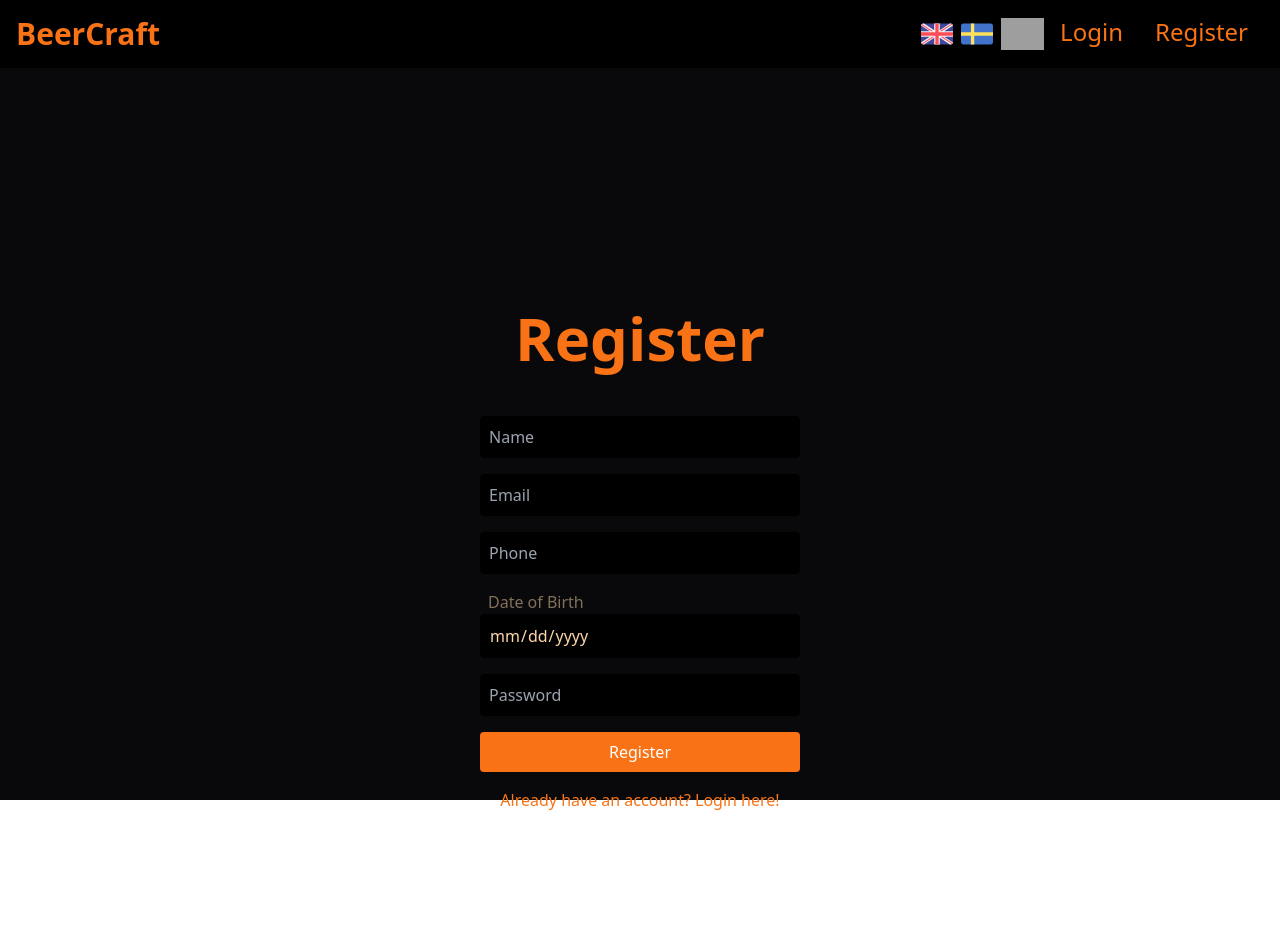
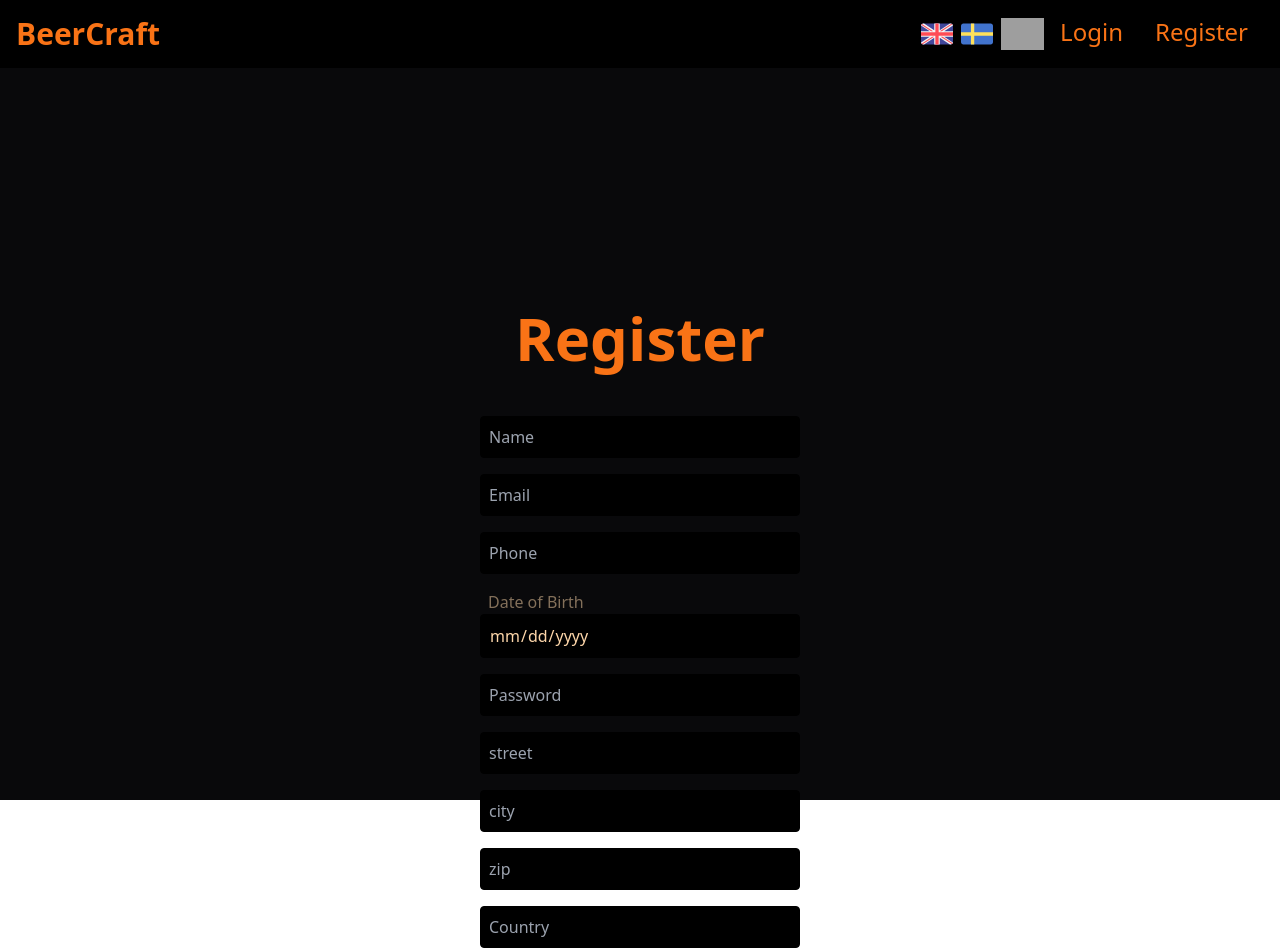
Before and after one commit to CNA-25/users-frontend, a React (Vite) app: page /register in a window 1280 px wide. Shown: the top 952 px of the page. Before the commit the page ends 812 px from the top, so only its background shows below. Built offline with nearby package versions, Linux system fonts and the light colour scheme; grey boxes are pictures that could not be loaded.

Commit message:
Add adress to register

```diff
--- a/src/pages/EditUserInfo.tsx
+++ b/src/pages/EditUserInfo.tsx
@@ -134,7 +134,7 @@ const EditUserInfo: React.FC = () => {
       phone: formData.phone,
       dob: formData.dob,
       password: formData.password,
-      address: formData.address, // No need for JSON.stringify
+      address: formData.address,
       data: formData.data ? JSON.parse(formData.data) : {},
     };
 
@@ -245,24 +245,6 @@ const EditUserInfo: React.FC = () => {
             className="p-2 text-orange-200 bg-black border border-black rounded"
           />
           <input
-            type="password"
-            name="password"
-            placeholder={t("newPassword")}
-            value={formData.password}
-            onChange={handleChange}
-            required
-            className="p-2 text-orange-200 bg-black border border-black rounded"
-          />
-          <input
-            type="password"
-            name="confirmPassword"
-            placeholder={t("retypePassword")}
-            value={formData.confirmPassword}
-            onChange={handleChange}
-            required
-            className="p-2 text-orange-200 bg-black border border-black rounded"
-          />
-          <input
             type="text"
             name="address.street"
             placeholder={t("street")}
@@ -298,7 +280,24 @@ const EditUserInfo: React.FC = () => {
             required
             className="p-2 text-orange-200 bg-black border border-black rounded"
           />
-
+          <input
+            type="password"
+            name="password"
+            placeholder={t("newPassword")}
+            value={formData.password}
+            onChange={handleChange}
+            required
+            className="p-2 text-orange-200 bg-black border border-black rounded"
+          />
+          <input
+            type="password"
+            name="confirmPassword"
+            placeholder={t("retypePassword")}
+            value={formData.confirmPassword}
+            onChange={handleChange}
+            required
+            className="p-2 text-orange-200 bg-black border border-black rounded"
+          />
           <button
             type="submit"
             className="p-2 text-white bg-orange-500 rounded hover:bg-orange-800"
--- a/src/pages/RegistrationPage.tsx
+++ b/src/pages/RegistrationPage.tsx
@@ -13,44 +13,60 @@ const RegistrationPage: React.FC = () => {
     phone: "",
     dob: "",
     password: "",
+    address: {
+      street: "",
+      city: "",
+      zip: "",
+      country: "",
+    },
   });
+
   const { setToken, setAuthenticated } = useAuthStore();
   const [loading, setLoading] = useState(false);
   const navigate = useNavigate();
   const { state } = useLocation();
   const { t } = useTranslation();
 
-	// Uppdaterar state när användaren skriver i ett inmatningsfält
+  // Handles input changes, including address fields
   const handleChange = (e: React.ChangeEvent<HTMLInputElement>) => {
     const { name, value } = e.target;
 
-		if (name === "dob") {
+    if (name.startsWith("address.")) {
+      // Extract field name (e.g., "street" from "address.street")
+      const field = name.split(".")[1];
+      setFormData((prev) => ({
+        ...prev,
+        address: { ...prev.address, [field]: value },
+      }));
+    } else if (name === "dob") {
+      // Convert date to ISO format
       const isoDate = new Date(value).toISOString();
-			setFormData({ ...formData, [name]: isoDate });
+      setFormData((prev) => ({ ...prev, [name]: isoDate }));
     } else {
-			setFormData({ ...formData, [e.target.name]: e.target.value });
+      setFormData((prev) => ({ ...prev, [name]: value }));
     }
   };
 
-	//Hanterar formulärinlämning
+  // Handles form submission
   const handleSubmit = async (e: React.FormEvent) => {
     e.preventDefault();
     setLoading(true);
 
-		// Skickar användardata till API:n, urln är en placeholder
     try {
       const response = await axios.post(
         "https://user-service-api-user-service.2.rahtiapp.fi/users",
         formData
       );
+
       toast.success(t("registerSuccess"), {
         className: "bg-zinc-900 text-white",
       });
+
       setToken(response.data.access_token);
       setAuthenticated(true);
       navigate(state?.path || "/orders");
     } catch (error) {
-			console.log(error);
+      console.error("Registration error:", error);
       toast.error(t("registerFailed"), {
         className: "bg-zinc-900 text-white",
       });
@@ -70,6 +86,7 @@ const RegistrationPage: React.FC = () => {
           <h1 className="mt-2 mb-8 text-3xl font-bold text-center text-orange-500 md:text-6xl sm:mt-60">
             {t("register")}
           </h1>
+
           <input
             type="text"
             name="name"
@@ -79,6 +96,7 @@ const RegistrationPage: React.FC = () => {
             className="p-2 text-orange-200 bg-black border border-black rounded"
             required
           />
+
           <input
             type="email"
             name="email"
@@ -88,6 +106,7 @@ const RegistrationPage: React.FC = () => {
             className="p-2 text-orange-200 bg-black border border-black rounded"
             required
           />
+
           <input
             type="tel"
             name="phone"
@@ -98,6 +117,7 @@ const RegistrationPage: React.FC = () => {
             className="p-2 text-orange-200 bg-black border border-black rounded"
             required
           />
+
           <div className="flex flex-col">
             <p className="pl-2 text-orange-200/50 text-md">{t("dob")}</p>
             <input
@@ -109,6 +129,7 @@ const RegistrationPage: React.FC = () => {
               required
             />
           </div>
+
           <input
             type="password"
             name="password"
@@ -118,6 +139,48 @@ const RegistrationPage: React.FC = () => {
             className="p-2 text-orange-200 bg-black border border-black rounded"
             required
           />
+
+          {/* Address Fields */}
+          <input
+            type="text"
+            name="address.street"
+            placeholder={t("street")}
+            value={formData.address.street}
+            onChange={handleChange}
+            className="p-2 text-orange-200 bg-black border border-black rounded"
+            required
+          />
+
+          <input
+            type="text"
+            name="address.city"
+            placeholder={t("city")}
+            value={formData.address.city}
+            onChange={handleChange}
+            className="p-2 text-orange-200 bg-black border border-black rounded"
+            required
+          />
+
+          <input
+            type="text"
+            name="address.zip"
+            placeholder={t("zip")}
+            value={formData.address.zip}
+            onChange={handleChange}
+            className="p-2 text-orange-200 bg-black border border-black rounded"
+            required
+          />
+
+          <input
+            type="text"
+            name="address.country"
+            placeholder={t("country")}
+            value={formData.address.country}
+            onChange={handleChange}
+            className="p-2 text-orange-200 bg-black border border-black rounded"
+            required
+          />
+
           <button
             type="submit"
             className="p-2 text-white bg-orange-500 rounded hover:bg-orange-800"
@@ -125,6 +188,7 @@ const RegistrationPage: React.FC = () => {
           >
             {t("register")}
           </button>
+
           <Link
             to="/"
             className="w-auto text-center text-orange-500 md:text-md hover:text-orange-800"
```
Lines whose indentation alone changed are shown as unchanged.
